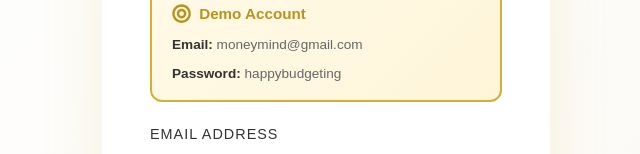
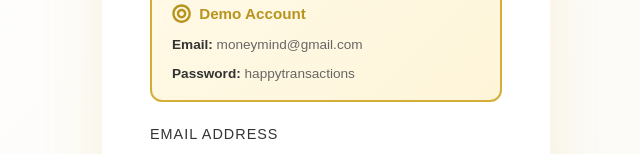
Before and after one commit to Lakshyalamba/moneymind, a React (Vite) app in the folder frontend/: page /login in a window 1280 px wide. Shown: the part 238-392 px from the top of the page, without its empty margins (314-954 px from the left). Built offline with nearby package versions, Linux system fonts and the light colour scheme.

Commit message:
password changement

```diff
--- a/frontend/src/pages/Login.jsx
+++ b/frontend/src/pages/Login.jsx
@@ -71,7 +71,7 @@ function Login() {
           </div>
           <div className="demo-info">
             <p><strong>Email:</strong> moneymind@gmail.com</p>
-            <p><strong>Password:</strong> happybudgeting</p>
+            <p><strong>Password:</strong> happytransactions</p>
           </div>
         </div>
 
```
